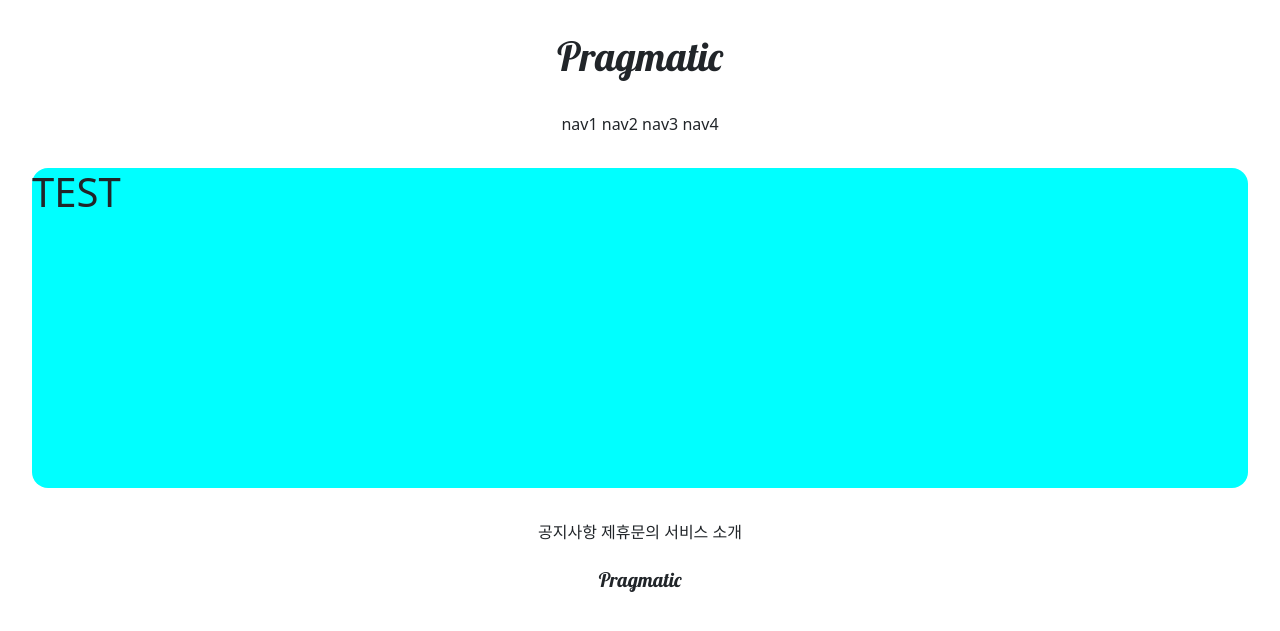
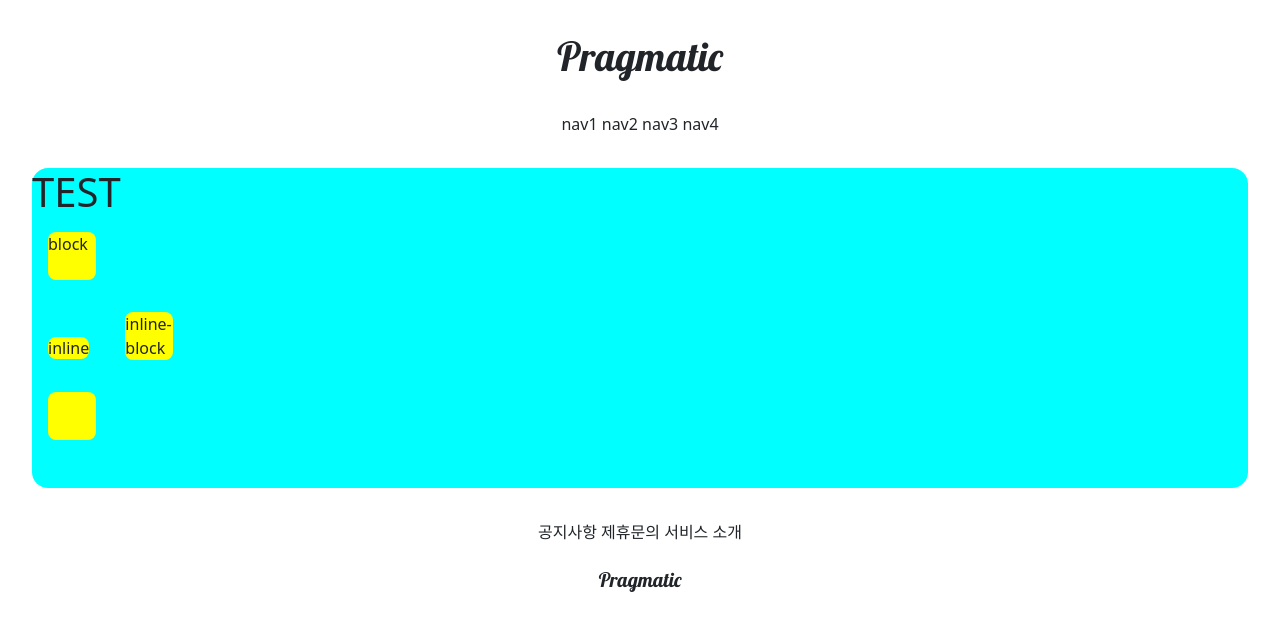
Before and after one commit to M1nseoPark/gis_4ban_2, a Django app: page /accounts/hello_world/ in a window 1280 px wide. Shown: the top 631 px of the page. Run offline with Django 3.2, Linux system fonts and the light colour scheme; parts of the project's set-up code (start-up, migrations or seed data) failed here and were passed over.

Commit message:
7/7 4ban class commit 2

```diff
--- a/accountapp/templates/accountapp/hello_world.html
+++ b/accountapp/templates/accountapp/hello_world.html
@@ -2,8 +2,25 @@
 
 {% block content %}
 
+    <style>
+        .testing {
+            background-color: yellow;
+            margin: 1rem;
+            width: 48px;
+            height: 48px;
+            border-radius: 0.5rem;
+        }
+    </style>
+
     <div style="height: 20rem; background-color: aqua; margin: 2rem; border-radius: 1rem;">
         <h1>TEST</h1>
+
+    <div class="testing" style="display: block">block</div>
+    <div class="testing" style="display: inline">inline</div>
+    <div class="testing" style="display: none">none</div>
+    <div class="testing" style="display: inline-block">inline-block</div>
+    <div class="testing"></div>
+
     </div>
 
 {% endblock %}
--- a/templates/head.html
+++ b/templates/head.html
@@ -5,7 +5,9 @@
     <title>Title</title>
 
     {# bootstrap link #}
-    <link href="https://cdn.jsdelivr.net/npm/bootstrap@5.0.2/dist/css/bootstrap.min.css" rel="stylesheet" integrity="sha384-EVSTQN3/azprG1Anm3QDgpJLIm9Nao0Yz1ztcQTwFspd3yD65VohhpuuCOmLASjC" crossorigin="anonymous">
+    <link href="https://cdn.jsdelivr.net/npm/bootstrap@5.0.2/dist/css/bootstrap.min.css" rel="stylesheet"
+          integrity="sha384-EVSTQN3/azprG1Anm3QDgpJLIm9Nao0Yz1ztcQTwFspd3yD65VohhpuuCOmLASjC"
+          crossorigin="anonymous">
 
     {# google fonts link #}
     <link rel="preconnect" href="https://fonts.googleapis.com">
```
